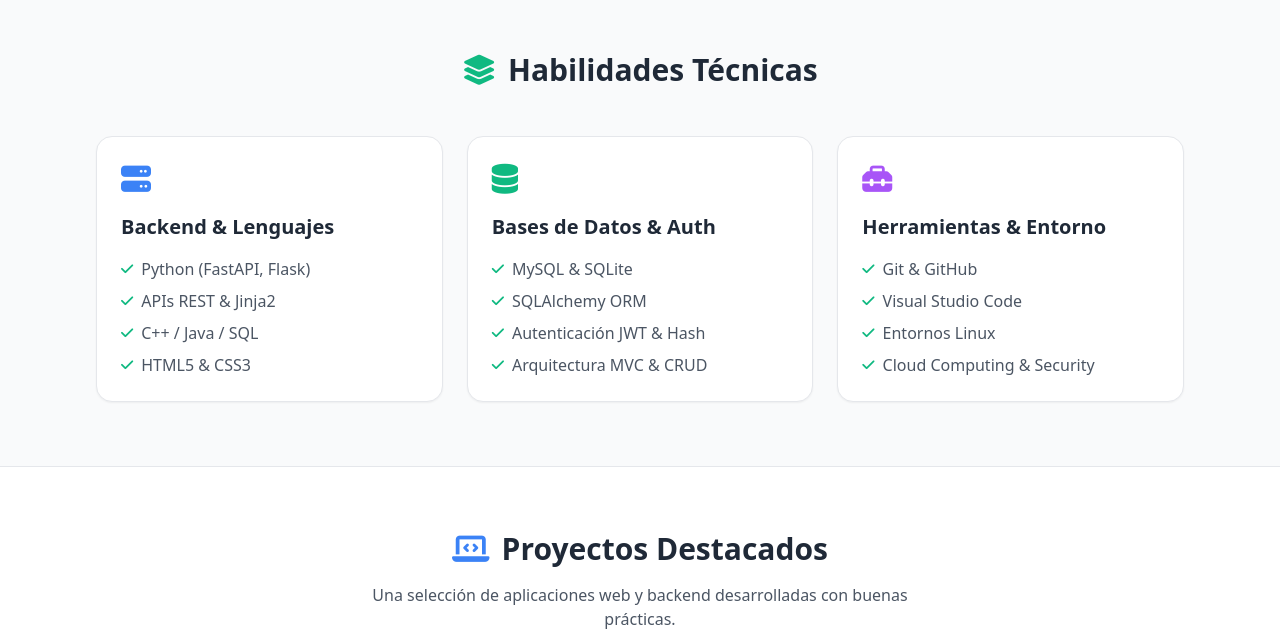
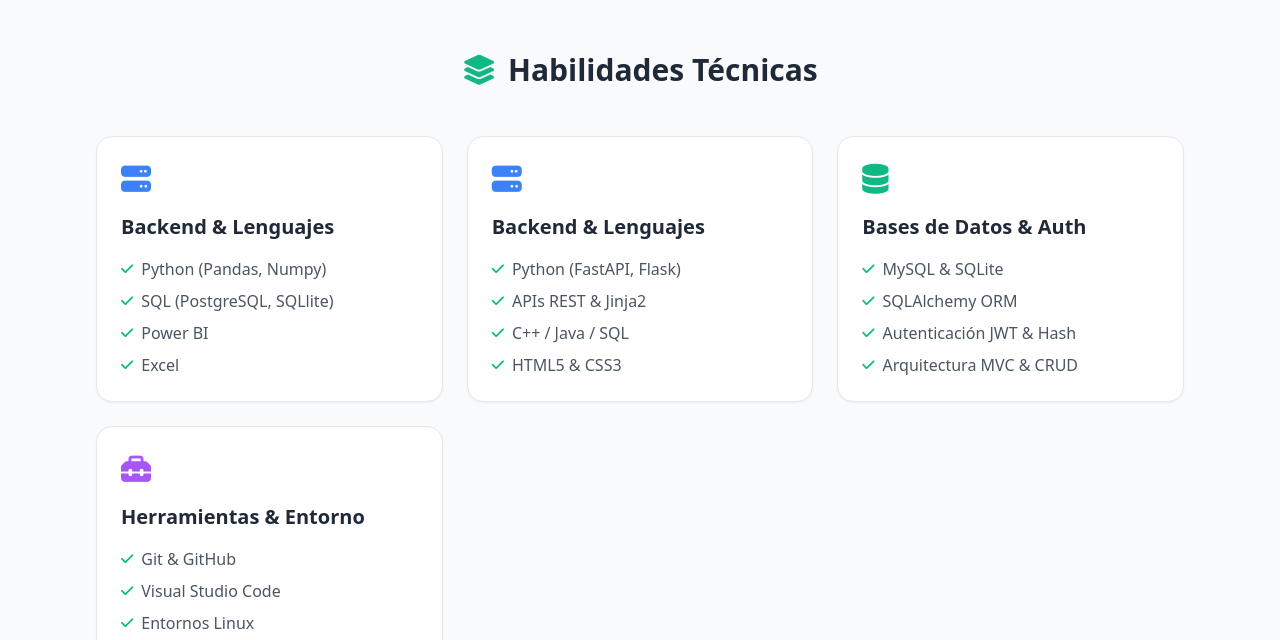
Before and after one commit to Emerson-SM/PortafolioESM, a plain HTML site: page index.html in a window 1280 px wide. Shown: the part 1220-1860 px from the top of the page. Drawn offline with nearby package versions, Linux system fonts and the light colour scheme.

Commit message:
add card data analyst

```diff
--- a/index.html
+++ b/index.html
@@ -158,6 +158,19 @@
                     <span data-es="Habilidades Técnicas" data-en="Technical Skills">Habilidades Técnicas</span>
                 </h2>
                 <div class="grid md:grid-cols-3 gap-6">
+
+                    <!-- Data Analyst -->
+                    <div class="skill-card bg-white dark:bg-slate-800 p-6 rounded-2xl shadow-sm border border-gray-200 dark:border-slate-700">
+                        <div class="text-blue-500 text-3xl mb-4"><i class="fa-solid fa-server"></i></div>
+                        <h3 class="text-xl font-bold mb-4" data-es="Backend & Lenguajes" data-en="Backend & Languages">Data Analyst</h3>
+                        <ul class="space-y-2 text-gray-600 dark:text-gray-300">
+                            <li class="flex items-center gap-2"><i class="fa-solid fa-check text-emerald-500 text-sm"></i> Python (Pandas, Numpy)</li>
+                            <li class="flex items-center gap-2"><i class="fa-solid fa-check text-emerald-500 text-sm"></i> SQL (PostgreSQL, SQLlite)</li>
+                            <li class="flex items-center gap-2"><i class="fa-solid fa-check text-emerald-500 text-sm"></i> Power BI</li>
+                            <li class="flex items-center gap-2"><i class="fa-solid fa-check text-emerald-500 text-sm"></i> Excel</li>
+                        </ul>
+                    </div>
+
                     <!-- Languages & Backend -->
                     <div class="skill-card bg-white dark:bg-slate-800 p-6 rounded-2xl shadow-sm border border-gray-200 dark:border-slate-700">
                         <div class="text-blue-500 text-3xl mb-4"><i class="fa-solid fa-server"></i></div>
```
